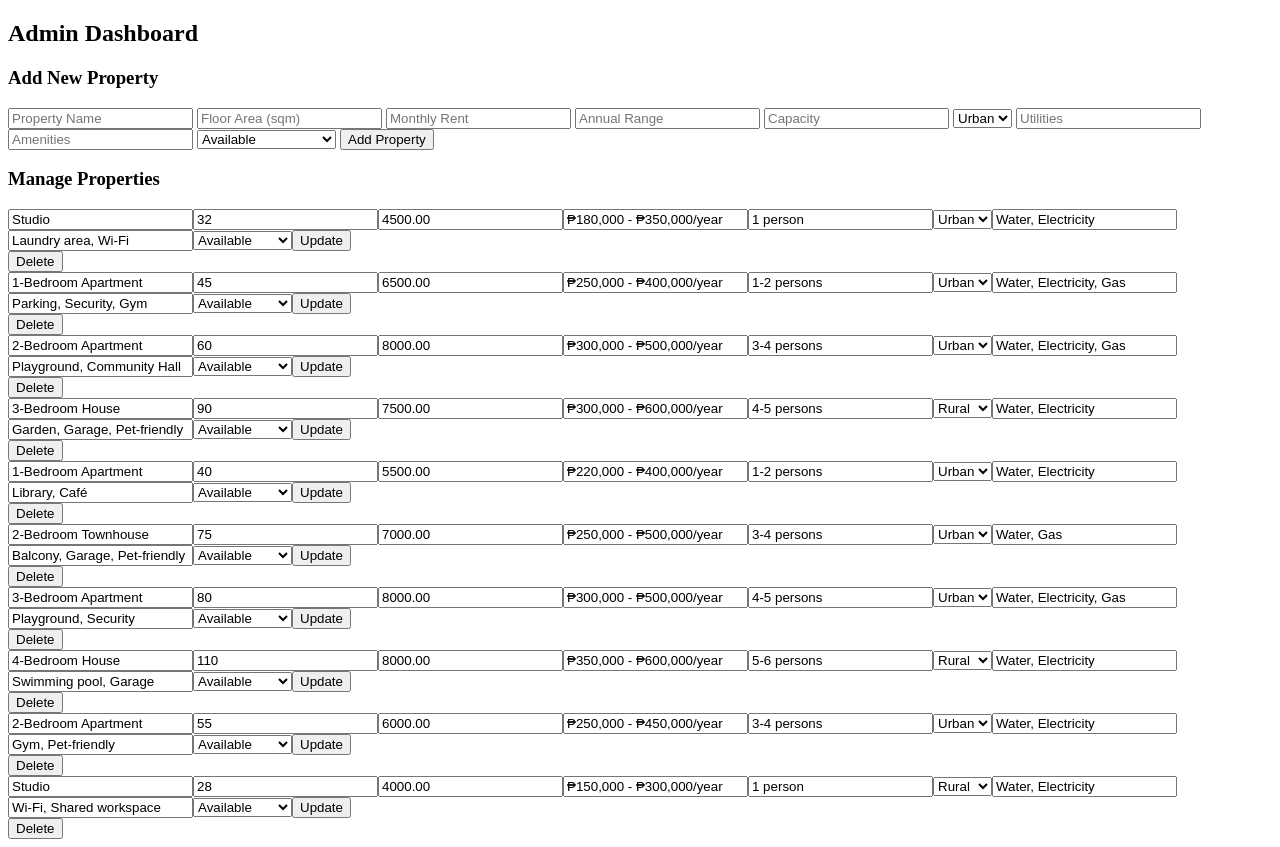
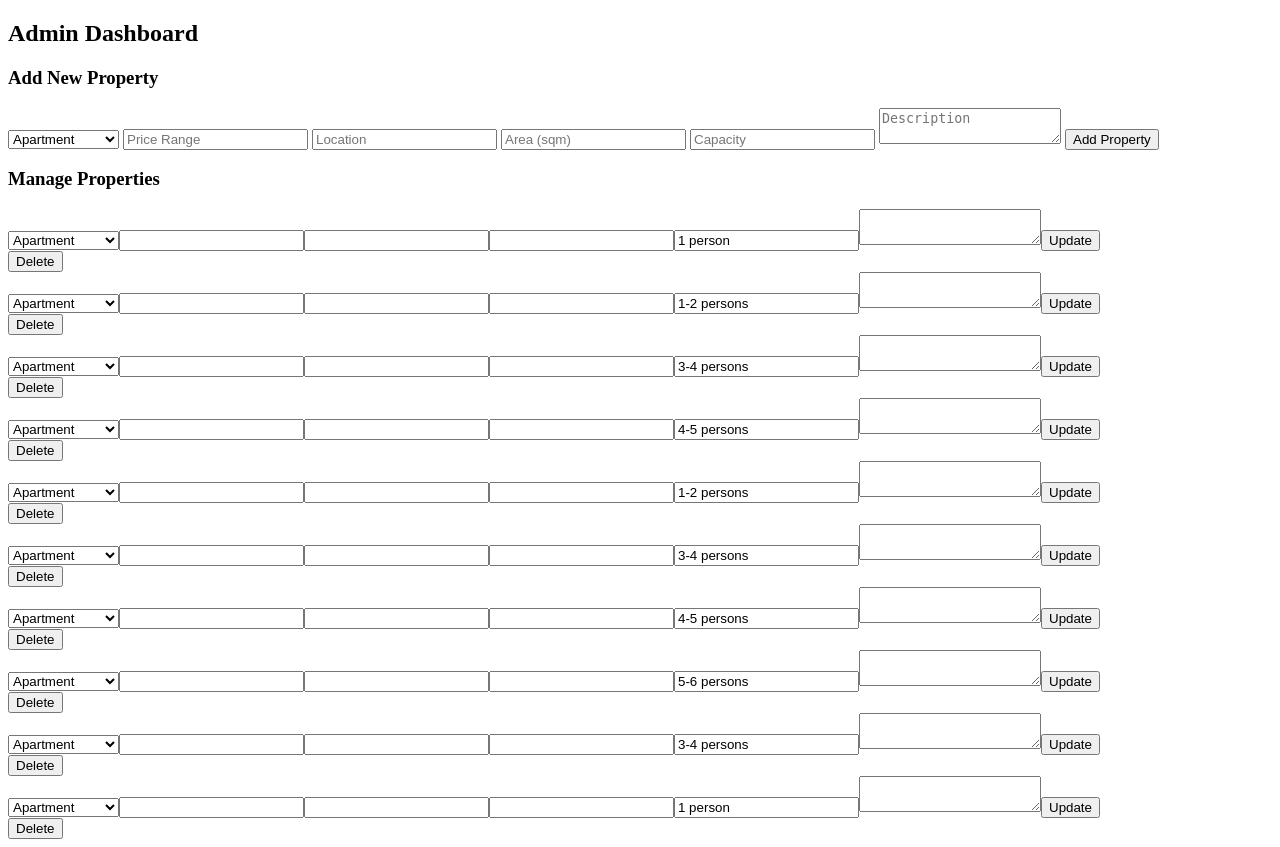
Before and after one commit to swns1/Housing_Allocation_System, a PHP site: page /adminhome.php in a window 1280 px wide. Run offline with PHP 8.4, Linux system fonts and the light colour scheme; data comes from the database, SQL or seed files in the repository; data that the repository does not hold is empty.

Commit message:
Updated data format

```diff
--- a/adminhome.php
+++ b/adminhome.php
@@ -16,22 +16,18 @@ include('connect.php');
     <!-- Add Property Form -->
     <form method="post" action="adminhome.php">
     <h3>Add New Property</h3>
-        <input type="text" name="property_name" placeholder="Property Name" required>
-        <input type="number" name="floor_area" placeholder="Floor Area (sqm)" required>
-        <input type="number" name="monthly_rent" placeholder="Monthly Rent" required>
-        <input type="text" name="annual_range" placeholder="Annual Range" required>
+    <select name="property_type" required>
+        <option value="Apartment">Apartment</option>
+        <option value="Residential Lot">Residential Lot</option>
+        <option value="Condo">Condo</option>
+        <option value="House and Lot">House and Lot</option>
+        <option value="Commercial">Commercial</option>
+    </select>
+    <input type="text" name="price_range" placeholder="Price Range" required>
+    <input type="text" name="location" placeholder="Location" required>
+    <input type="number" name="area" placeholder="Area (sqm)" required>
     <input type="text" name="capacity" placeholder="Capacity" required>
-        <select name="location_type" required>
-            <option value="Urban">Urban</option>
-            <option value="Rural">Rural</option>
-        </select>
-        <input type="text" name="utilities" placeholder="Utilities" required>
-        <input type="text" name="amenities" placeholder="Amenities" required>
-        <select name="status" required>
-            <option value="Available">Available</option>
-            <option value="Occupied">Occupied</option>
-            <option value="Maintenance">Under Maintenance</option>
-        </select>
+    <textarea name="description" placeholder="Description" required></textarea>
     <button type="submit" name="add_property">Add Property</button>
 </form>
 
@@ -44,22 +40,17 @@ include('connect.php');
                 echo "<div class='property-item'>";
                 echo "<form method='post' action='adminhome.php'>";
                 echo "<input type='hidden' name='property_id' value='{$property['id']}'>";
-                echo "<input type='text' name='property_name' value='{$property['property_name']}'>";
-                echo "<input type='number' name='floor_area' value='{$property['floor_area']}'>";
-                echo "<input type='number' name='monthly_rent' value='{$property['monthly_rent']}'>";
-                echo "<input type='text' name='annual_range' value='{$property['annual_range']}'>";
+                echo "<select name='property_type'>";
+                $types = ['Apartment', 'Residential Lot', 'Condo', 'House and Lot', 'Commercial'];
+                foreach($types as $type) {
+                    echo "<option value='$type' ".($property['property_type']==$type?'selected':'').">$type</option>";
+                }
+                echo "</select>";
+                echo "<input type='text' name='price_range' value='{$property['price_range']}'>";
+                echo "<input type='text' name='location' value='{$property['location']}'>";
+                echo "<input type='number' name='area' value='{$property['area']}'>";
                 echo "<input type='text' name='capacity' value='{$property['capacity']}'>";
-                echo "<select name='location_type'>";
-                echo "<option value='Urban' ".($property['location_type']=='Urban'?'selected':'').">Urban</option>";
-                echo "<option value='Rural' ".($property['location_type']=='Rural'?'selected':'').">Rural</option>";
-                echo "</select>";
-                echo "<input type='text' name='utilities' value='{$property['utilities']}'>";
-                echo "<input type='text' name='amenities' value='{$property['amenities']}'>";
-                echo "<select name='status'>";
-                echo "<option value='Available' ".($property['status']=='Available'?'selected':'').">Available</option>";
-                echo "<option value='Occupied' ".($property['status']=='Occupied'?'selected':'').">Occupied</option>";
-                echo "<option value='Maintenance' ".($property['status']=='Maintenance'?'selected':'').">Maintenance</option>";
-                echo "</select>";
+                echo "<textarea name='description'>{$property['description']}</textarea>";
                 echo "<button type='submit' name='edit_property'>Update</button>";
                 echo "</form>";
 
@@ -74,38 +65,31 @@ include('connect.php');
 </html>
   <?php
   if(isset($_POST['add_property'])) {
-      $name = mysqli_real_escape_string($conn, $_POST['property_name']);
-      $floor_area = mysqli_real_escape_string($conn, $_POST['floor_area']);
-      $monthly_rent = mysqli_real_escape_string($conn, $_POST['monthly_rent']);
-      $annual_range = mysqli_real_escape_string($conn, $_POST['annual_range']);
+    $type = mysqli_real_escape_string($conn, $_POST['property_type']);
+    $price_range = mysqli_real_escape_string($conn, $_POST['price_range']);
+    $location = mysqli_real_escape_string($conn, $_POST['location']);
+    $area = mysqli_real_escape_string($conn, $_POST['area']);
     $capacity = mysqli_real_escape_string($conn, $_POST['capacity']);
-      $location_type = mysqli_real_escape_string($conn, $_POST['location_type']);
-      $utilities = mysqli_real_escape_string($conn, $_POST['utilities']);
-      $amenities = mysqli_real_escape_string($conn, $_POST['amenities']);
-      $status = mysqli_real_escape_string($conn, $_POST['status']);
+    $description = mysqli_real_escape_string($conn, $_POST['description']);
 
-      mysqli_query($conn, "INSERT INTO properties (property_name, floor_area, monthly_rent, annual_range, capacity, location_type, utilities, amenities, status)
-                          VALUES ('$name', '$floor_area', '$monthly_rent', '$annual_range', '$capacity', '$location_type', '$utilities', '$amenities', '$status')");
+    mysqli_query($conn, "INSERT INTO properties (property_type, price_range, location, area, capacity, description)
+                        VALUES ('$type', '$price_range', '$location', '$area', '$capacity', '$description')");
     header("Location: adminhome.php");
     exit();
 }
 
 if(isset($_POST['edit_property'])) {
     $id = $_POST['property_id'];
-      $name = mysqli_real_escape_string($conn, $_POST['property_name']);
-      $floor_area = mysqli_real_escape_string($conn, $_POST['floor_area']);
-      $monthly_rent = mysqli_real_escape_string($conn, $_POST['monthly_rent']);
-      $annual_range = mysqli_real_escape_string($conn, $_POST['annual_range']);
+    $type = mysqli_real_escape_string($conn, $_POST['property_type']);
+    $price_range = mysqli_real_escape_string($conn, $_POST['price_range']);
+    $location = mysqli_real_escape_string($conn, $_POST['location']);
+    $area = mysqli_real_escape_string($conn, $_POST['area']);
     $capacity = mysqli_real_escape_string($conn, $_POST['capacity']);
-      $location_type = mysqli_real_escape_string($conn, $_POST['location_type']);
-      $utilities = mysqli_real_escape_string($conn, $_POST['utilities']);
-      $amenities = mysqli_real_escape_string($conn, $_POST['amenities']);
-      $status = mysqli_real_escape_string($conn, $_POST['status']);
+    $description = mysqli_real_escape_string($conn, $_POST['description']);
 
     mysqli_query($conn, "UPDATE properties
-                          SET property_name='$name', floor_area='$floor_area', monthly_rent='$monthly_rent',
-                              annual_range='$annual_range', capacity='$capacity', location_type='$location_type',
-                              utilities='$utilities', amenities='$amenities', status='$status'
+                        SET property_type='$type', price_range='$price_range', location='$location',
+                            area='$area', capacity='$capacity', description='$description'
                         WHERE id=$id");
     header("Location: adminhome.php");
     exit();
```
Lines whose indentation alone changed are shown as unchanged.
